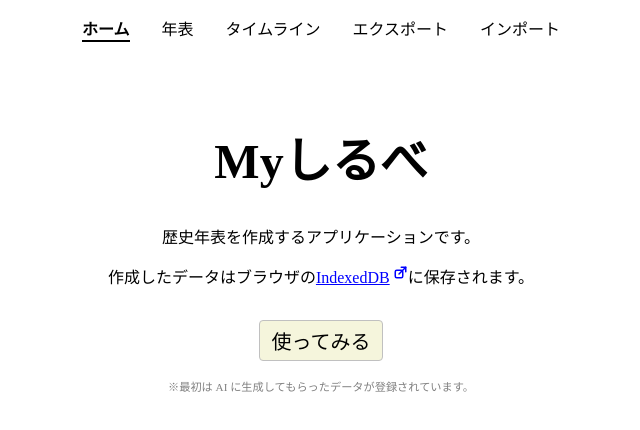
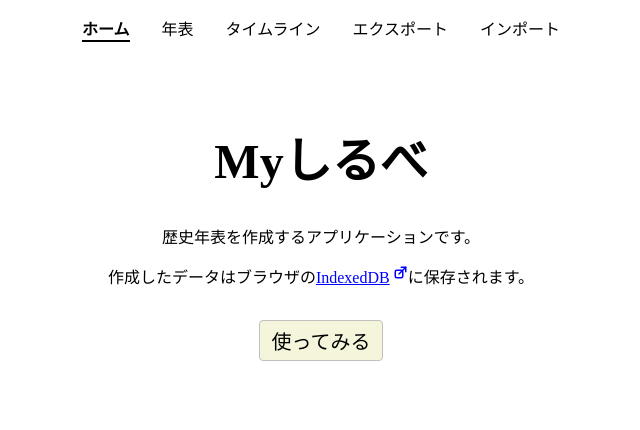
Before and after one commit to redfe/mysirube, a SvelteKit app: page / in a window 1280 px wide. Shown: the top 430 px of the page, without its empty margins (319-959 px from the left). Built offline with nearby package versions, Linux system fonts and the light colour scheme.

Commit message:
サンプルデータのインポートを削除。

```diff
--- a/src/routes/+page.svelte
+++ b/src/routes/+page.svelte
@@ -1,7 +1,6 @@
 <script>
 	import Button from '$lib/components/core/Button.svelte';
 	import Link from '$lib/components/core/Link.svelte';
-	import Typograph from '$lib/components/core/Typograph.svelte';
 </script>
 
 <svelte:head><title>Myしるべ：ホーム</title></svelte:head>
@@ -17,9 +16,6 @@
 		>に保存されます。
 	</p>
 	<Button href="#/edit" size="l" style={'margin-top:1rem;'}>使ってみる</Button>
-	<Typograph style={'font-size:0.7rem;display:block;color:gray;'}
-		>※最初は AI に生成してもらったデータが登録されています。</Typograph
-	>
 </main>
 
 <style>
```
Also changed, not shown: src/lib/repository.ts (+1 -7 lines).
